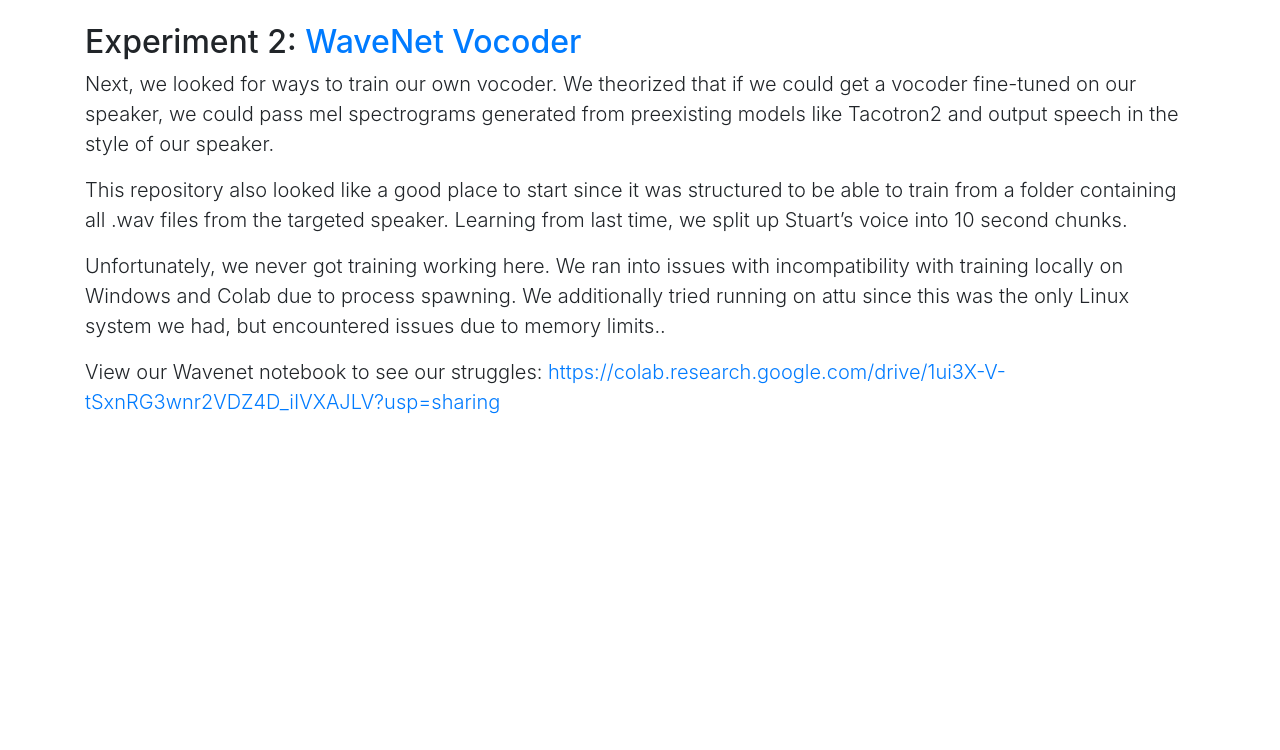
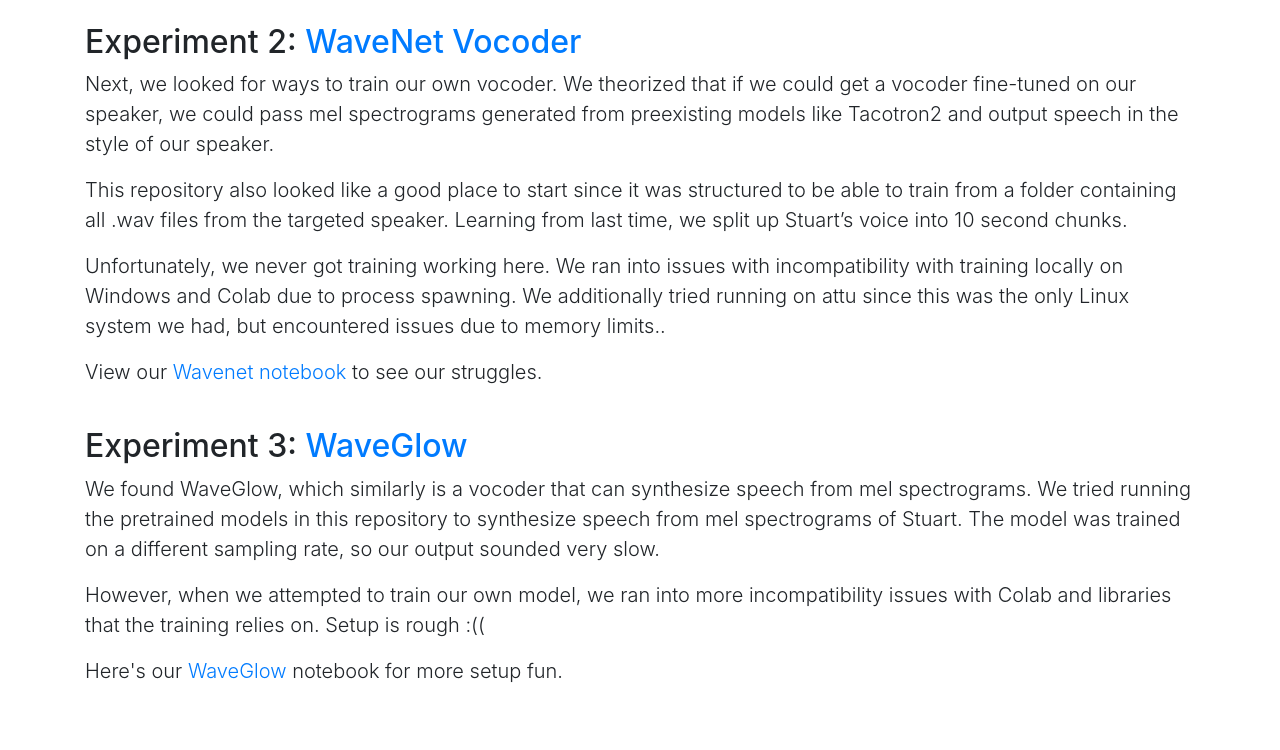
Before and after one commit to arthurjl/dl-script-gen, a Flask app: page /text-to-speech in a window 1280 px wide. Shown: the part 1286-2036 px from the top of the page. Before the commit the page ends 1700 px from the top, so only its background shows below. Run offline with Flask 2, Linux system fonts and the light colour scheme; parts of the project's set-up code (start-up, migrations or seed data) failed here and were passed over; some libraries are stand-ins or nearby versions.

Commit message:
experiment 4

```diff
--- a/app/templates/text_to_speech.html
+++ b/app/templates/text_to_speech.html
@@ -51,7 +51,19 @@
             <p class="lead">Unfortunately, we never got training working here. We ran into issues with incompatibility with training locally on Windows and Colab due to process spawning. We additionally tried running on attu since this was the only Linux system we had, but encountered issues due to memory limits..</p>
 
             <p class="lead">
-                View our Wavenet notebook to see our struggles: <a href="https://colab.research.google.com/drive/1ui3X-V-tSxnRG3wnr2VDZ4D_iIVXAJLV?usp=sharing" target="_blank">https://colab.research.google.com/drive/1ui3X-V-tSxnRG3wnr2VDZ4D_iIVXAJLV?usp=sharing</a></h2>
+                View our <a href="https://colab.research.google.com/drive/1ui3X-V-tSxnRG3wnr2VDZ4D_iIVXAJLV?usp=sharing" target="_blank">Wavenet notebook</a> to see our struggles.</h2>
+                <p class="lead">
+            </p>
+        </div>
+
+        <div class="container">
+            <br>
+            <h2>Experiment 3: <a href="https://github.com/NVIDIA/waveglow" target="_blank">WaveGlow</a></h2>
+            <p class="lead">We found WaveGlow, which similarly is a vocoder that can synthesize speech from mel spectrograms. We tried running the pretrained models in this repository to synthesize speech from mel spectrograms of Stuart. The model was trained on a different sampling rate, so our output sounded very slow.</p>
+            <p class="lead">However, when we attempted to train our own model, we ran into more incompatibility issues with Colab and libraries that the training relies on. Setup is rough :((</p>
+
+            <p class="lead">
+                Here's our <a href="https://colab.research.google.com/drive/1HC6XugC0n61nnzlfRp4VxETf6NRi7pp6?usp=sharing" target="_blank">WaveGlow</a> notebook for more setup fun.</h2>
                 <p class="lead">
             </p>
         </div>
```
